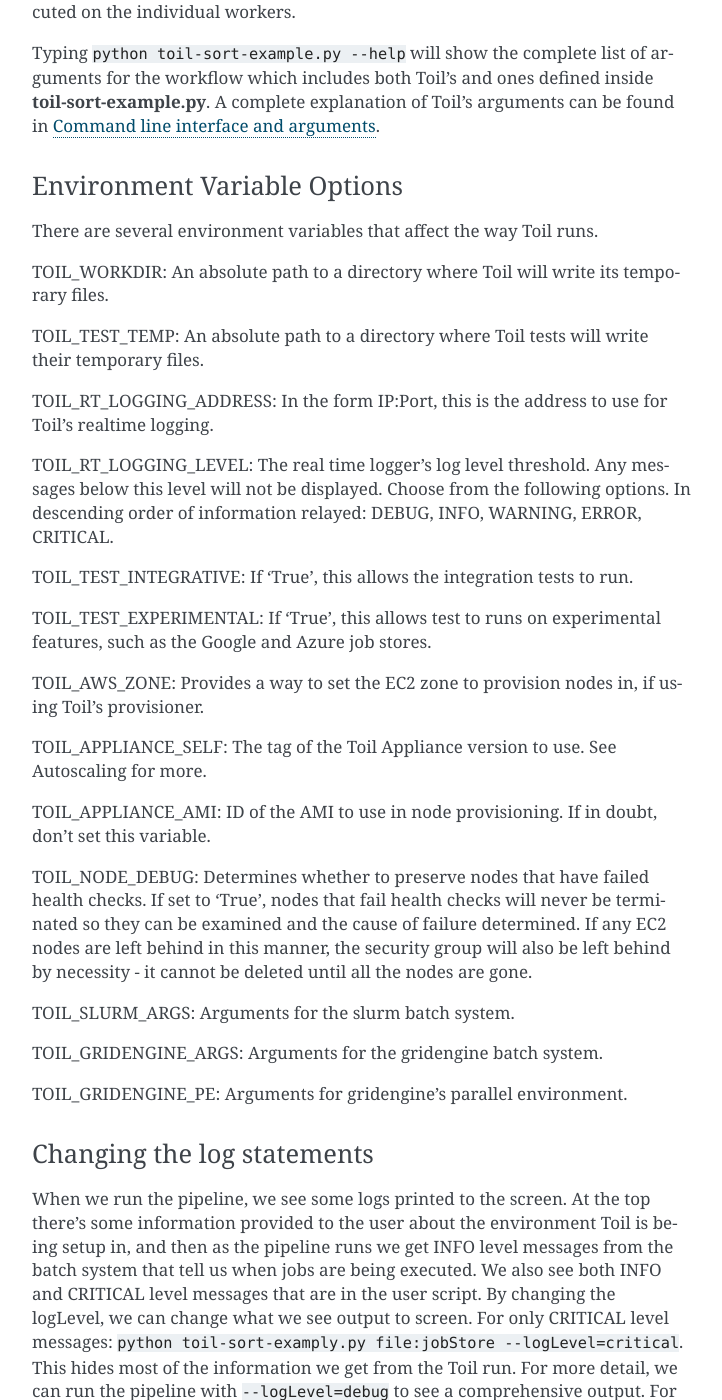
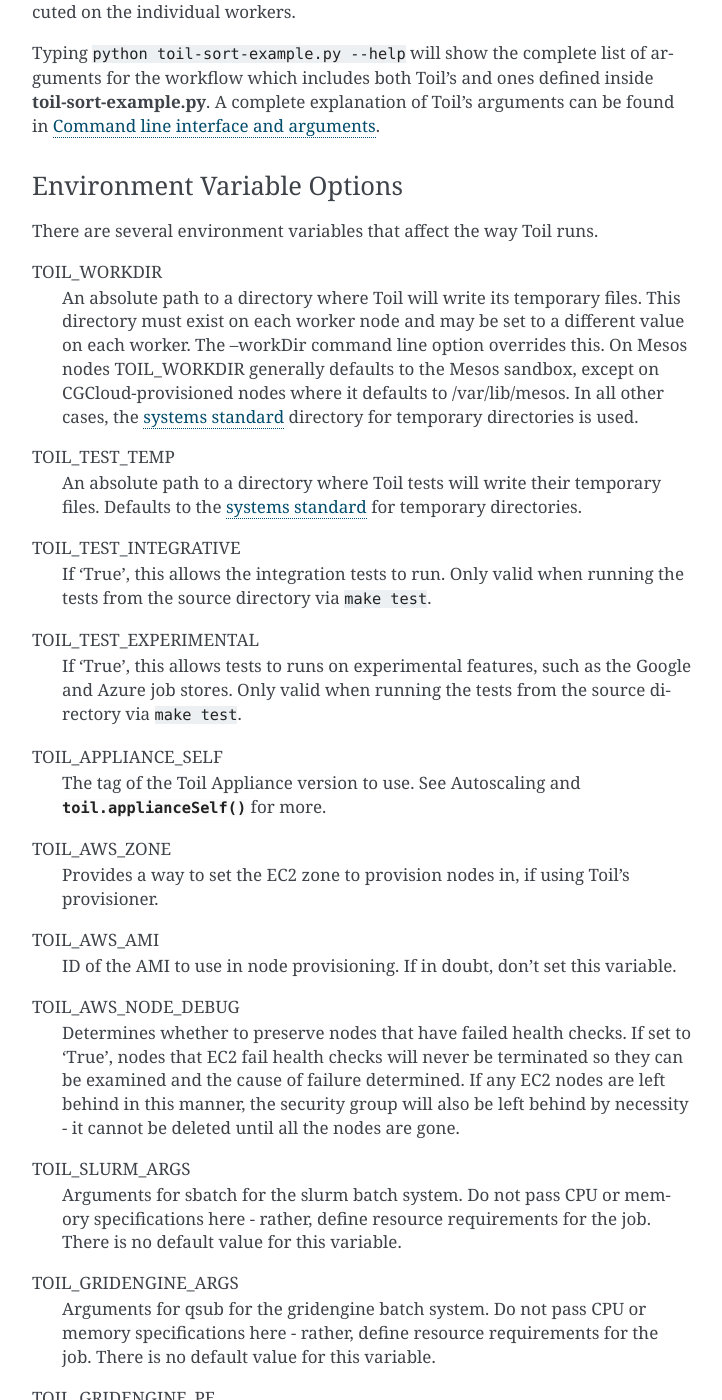
Before and after one commit to DataBiosphere/toil, a Sphinx documentation site: the page built from docs/running.rst, in a window 1280 px wide and 1400 px high, scrolled down 5435 px. Shown: the whole window, without its empty margins (388-1110 px from the left). Built offline with Sphinx 7.4.7, drawn with Linux system fonts in a browser that asks for light colours; the version number is read from the project's files by our own code; some of the changed text lies outside the part shown.

Commit message:
Address review comments

```diff
--- a/docs/running.rst
+++ b/docs/running.rst
@@ -275,46 +275,64 @@ Environment Variable Options
 ~~~~~~~~~~~~~~~~~~~~~~~~~~~~
 There are several environment variables that affect the way Toil runs.
 
-TOIL_WORKDIR: An absolute path to a directory where Toil will write its
-temporary files.
+TOIL_WORKDIR
+    An absolute path to a directory where Toil will write its
+    temporary files. This directory must exist on each worker node
+    and may be set to a different value on each worker. The --workDir command
+    line option overrides this. On Mesos nodes TOIL_WORKDIR generally defaults
+    to the Mesos sandbox, except on CGCloud-provisioned nodes where it
+    defaults to /var/lib/mesos. In all other cases, the
+    `systems standard <https://docs.python.org/2/library/tempfile.html#tempfile.gettempdir>`_
+    directory for temporary directories is used.
 
-TOIL_TEST_TEMP: An absolute path to a directory where Toil tests will
-write their temporary files.
+TOIL_TEST_TEMP
+    An absolute path to a directory where Toil tests will write their
+    temporary files. Defaults to the
+    `systems standard <https://docs.python.org/2/library/tempfile.html#tempfile.gettempdir>`_
+    for temporary directories.
 
-TOIL_RT_LOGGING_ADDRESS: In the form IP:Port, this is the address to use
-for Toil's realtime logging.
+TOIL_TEST_INTEGRATIVE
+    If 'True', this allows the integration tests to run. Only valid when
+    running the tests from the source directory via ``make test``.
 
-TOIL_RT_LOGGING_LEVEL: The real time logger's log level threshold. Any
-messages below this level will not be displayed. Choose from the following
-options. In descending order of information relayed: DEBUG, INFO, WARNING,
-ERROR, CRITICAL.
+TOIL_TEST_EXPERIMENTAL
+    If 'True', this allows tests to runs on experimental
+    features, such as the Google and Azure job stores. Only valid when
+    running the tests from the source directory via ``make test``.
 
-TOIL_TEST_INTEGRATIVE: If 'True', this allows the integration tests to run.
+TOIL_APPLIANCE_SELF
+    The tag of the Toil Appliance version to use. See :ref:`Autoscaling` and
+    :meth:`toil.applianceSelf` for more.
 
-TOIL_TEST_EXPERIMENTAL: If 'True', this allows test to runs on experimental
-features, such as the Google and Azure job stores.
+TOIL_AWS_ZONE
+    Provides a way to set the EC2 zone to provision nodes in, if
+    using Toil's provisioner.
 
-TOIL_AWS_ZONE: Provides a way to set the EC2 zone to provision nodes in, if
-using Toil's provisioner.
+TOIL_AWS_AMI
+    ID of the AMI to use in node provisioning. If in doubt, don't set this
+    variable.
 
-TOIL_APPLIANCE_SELF: The tag of the Toil Appliance version to use. See
-:ref:`Autoscaling` for more.
+TOIL_AWS_NODE_DEBUG
+    Determines whether to preserve nodes that have failed health
+    checks. If set to 'True', nodes that EC2 fail health checks will never be
+    terminated so they can be examined and the cause of failure determined.
+    If any EC2 nodes are left behind in this manner, the security group
+    will also be left behind by necessity - it cannot be deleted until all the
+    nodes are gone.
 
-TOIL_APPLIANCE_AMI: ID of the AMI to use in node provisioning. If in doubt,
-don't set this variable.
+TOIL_SLURM_ARGS
+    Arguments for sbatch for the slurm batch system. Do not pass CPU or memory
+    specifications here - rather, define resource requirements for the job.
+    There is no default value for this variable.
 
-TOIL_NODE_DEBUG: Determines whether to preserve nodes that have failed health
-checks. If set to 'True', nodes that fail health checks will never be
-terminated so they can be examined and the cause of failure determined.
-If any EC2 nodes are left behind in this manner, the security group
-will also be left behind by necessity - it cannot be deleted until all the
-nodes are gone.
+TOIL_GRIDENGINE_ARGS
+    Arguments for qsub for the gridengine batch system. Do not pass CPU or
+    memory specifications here - rather, define resource requirements
+    for the job. There is no default value for this variable.
 
-TOIL_SLURM_ARGS: Arguments for the slurm batch system.
-
-TOIL_GRIDENGINE_ARGS: Arguments for the gridengine batch system.
-
-TOIL_GRIDENGINE_PE: Arguments for gridengine's parallel environment.
+TOIL_GRIDENGINE_PE
+    Parallel environment arguments for qsub for the gridengine batch system.
+    There is no default value for this variable.
 
 Changing the log statements
 ~~~~~~~~~~~~~~~~~~~~~~~~~~~
```
Also changed, not shown: 8 other files.
